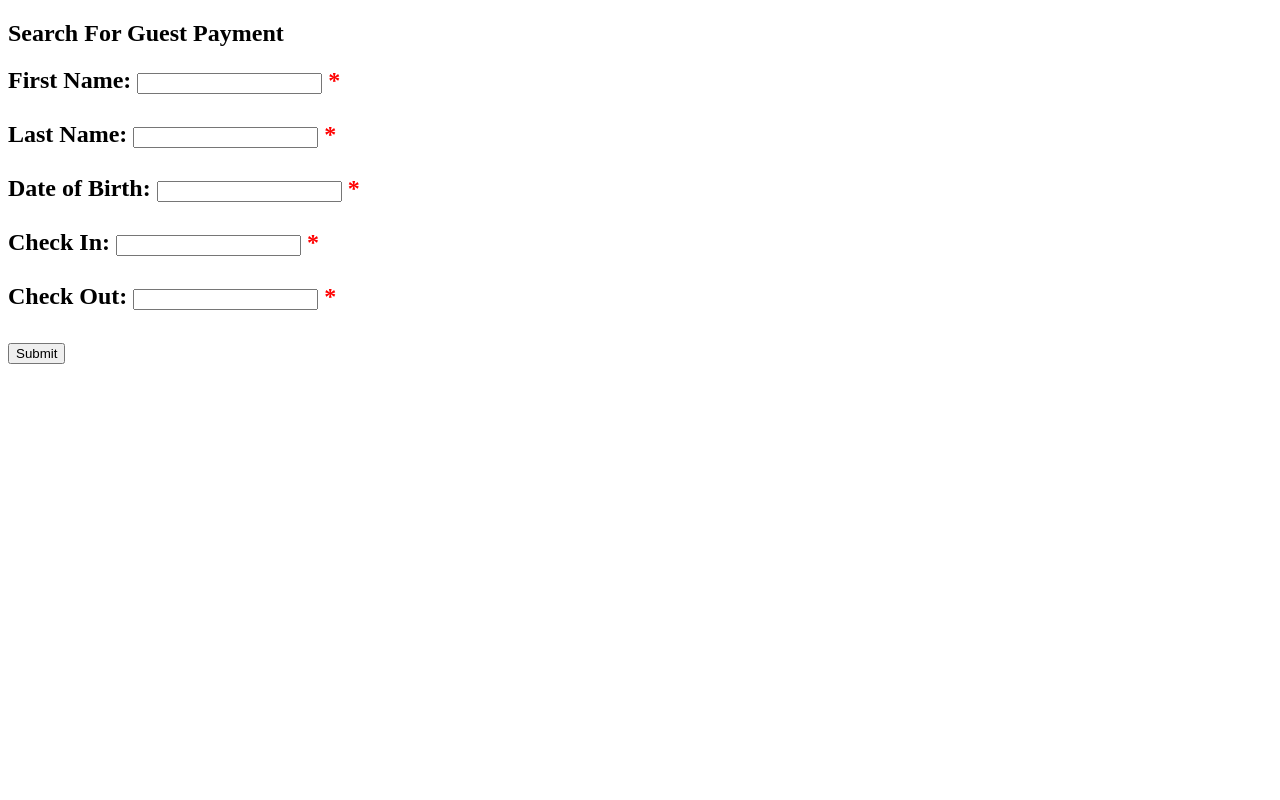
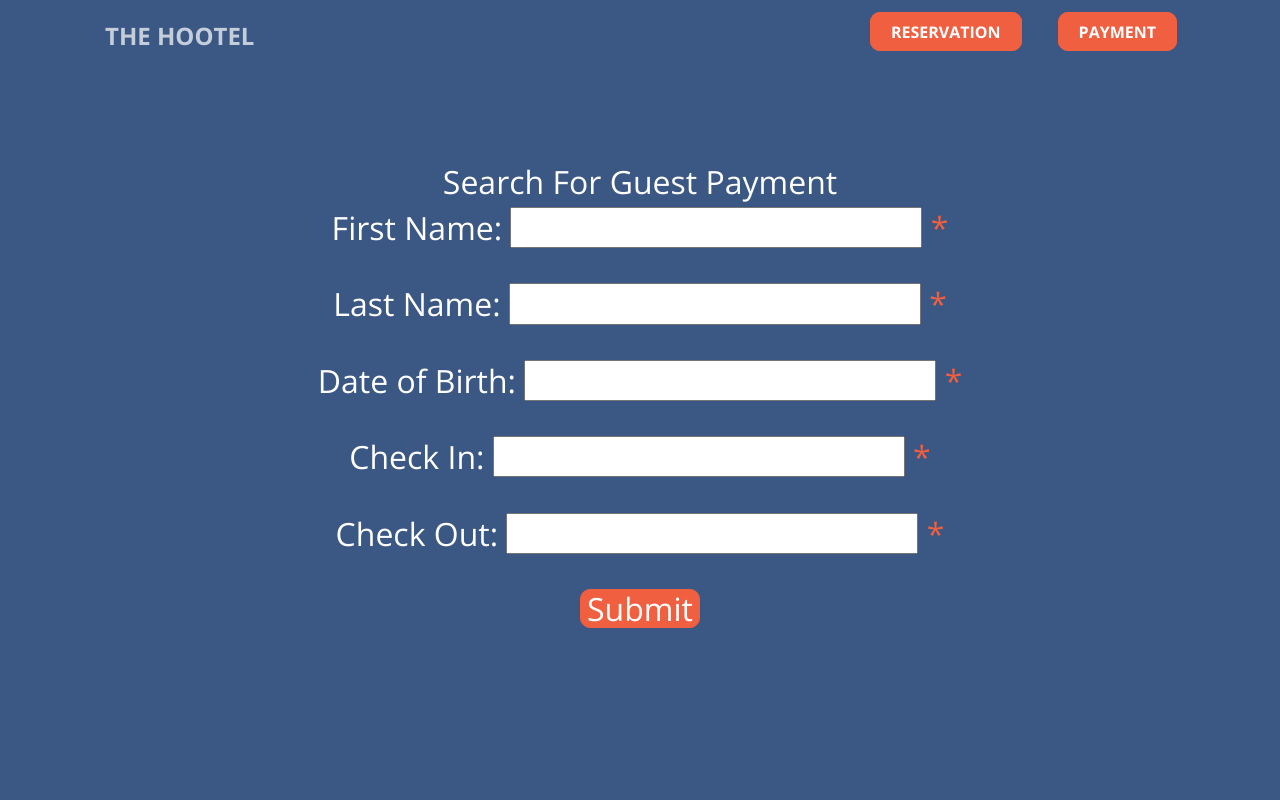
Before and after one commit to rlh2ph/HooTel, a PHP site: page /searchForPayment.php in a window 1280 px wide. Run offline with PHP 8.4, Linux system fonts and the light colour scheme; data that the repository does not hold is empty.

Commit message:
added navbar to payment pages

```diff
--- a/searchForPayment.php
+++ b/searchForPayment.php
@@ -1,16 +1,39 @@
 <!DOCTYPE HTML>
 <html>
-<head>
-<style>
-.error {color: #FF0000;}
-</style>
-</head>
-<body>
-
-
 <?php
   $mysqli = new mysqli("mysql.cs.virginia.edu", "am7eu", "u9KzwMUi", "am7eu_dbproject");
 ?>
+<head>
+
+  <meta charset="utf-8">
+  <meta name="viewport" content="width=device-width, initial-scale=1, shrink-to-fit=no">
+
+  <title>The HooTel</title>
+
+<link rel="shortcut icon" href="img/favicon.png" type="image/x-icon"/>
+
+  <!-- Bootstrap core CSS -->
+  <link href="https://maxcdn.bootstrapcdn.com/bootstrap/4.0.0-beta/css/bootstrap.min.css" rel="stylesheet">
+
+  <!-- Custom fonts for this template -->
+  <link href="https://maxcdn.bootstrapcdn.com/font-awesome/4.7.0/css/font-awesome.min.css" rel="stylesheet" type="text/css">
+  <link href='https://fonts.googleapis.com/css?family=Open+Sans:300italic,400italic,600italic,700italic,800italic,400,300,600,700,800' rel='stylesheet' type='text/css'>
+  <link href='https://fonts.googleapis.com/css?family=Merriweather:400,300,300italic,400italic,700,700italic,900,900italic' rel='stylesheet' type='text/css'>
+
+  <!-- Plugin CSS -->
+  <link href="https://cdnjs.cloudflare.com/ajax/libs/magnific-popup.js/1.1.0/magnific-popup.min.css" rel="stylesheet">
+
+  <!-- Custom styles for this template -->
+  <link href="css/creative.min.css" rel="stylesheet">
+
+<!--Our own css -->
+<link href="reservation.css" rel="stylesheet">
+
+</head>
+  <body>
+
+
+
 <?php
 $fname = $dob = $lname = $checkin = $checkout = "";
 $fnameErr = $dobErr = $lnameErr = $checkinErr = $checkoutErr = "";
@@ -66,26 +89,6 @@ function test_input($data) {
 }
 ?>
 
-<h2>Search For Guest Payment<h2>
-<form method="post" action="<?php echo htmlspecialchars($_SERVER["PHP_SELF"]);?>">
-  First Name: <input type="text" name="fname" value="<?php echo $fname;?>">
-  <span class="error">* <?php echo $fnameErr;?></span>
-  <br><br>
-  Last Name: <input type="text" name="lname" value="<?php echo $lname;?>">
-  <span class="error">* <?php echo $lnameErr;?></span>
-  <br><br>
-  Date of Birth: <input type="text" name="dob" value="<?php echo $dob;?>">
-  <span class="error">* <?php echo $dobErr;?></span>
-  <br><br>
-  Check In: <input type="text" name="checkin" value="<?php echo $checkin;?>">
-  <span class="error">* <?php echo $dobErr;?></span>
-  <br><br>
-  Check Out: <input type="text" name="checkout" value="<?php echo $checkout;?>">
-  <span class="error">* <?php echo $dobErr;?></span>
-  <br><br>
-  <input type="submit" name="submit" value="Submit">
-</form>
-
 <?php
 if($_SERVER['REQUEST_METHOD'] == "POST" and isset($_POST['submit']))
 {
@@ -93,6 +96,7 @@ if($_SERVER['REQUEST_METHOD'] == "POST" and isset($_POST['submit']))
     $paymentAmount = submit($fname,$lname,$dob,$mysqli,$checkin,$checkout);
     $_SESSION['resAmt'] = $paymentAmount;
     header("Location:payment.php");
+    die();
 
 }
 function submit($fname,$lname,$dob,$mysqli,$checkin,$checkout){
@@ -117,5 +121,35 @@ function submit($fname,$lname,$dob,$mysqli,$checkin,$checkout){
 
 ?>
 
+<?php
+  include(dirname(__FILE__).'/components/nav.php');
+?>
+
+<div class="center-screen">
+<h2 class="heading">Search For Guest Payment<h2>
+<form method="post" action="<?php echo htmlspecialchars($_SERVER["PHP_SELF"]);?>">
+  <div class="heading">
+  First Name: <input type="text" name="fname" value="<?php echo $fname;?>">
+  <span class="error">* <?php echo $fnameErr;?></span>
+  <br><br>
+  Last Name: <input type="text" name="lname" value="<?php echo $lname;?>">
+  <span class="error">* <?php echo $lnameErr;?></span>
+  <br><br>
+  Date of Birth: <input type="text" name="dob" value="<?php echo $dob;?>">
+  <span class="error">* <?php echo $dobErr;?></span>
+  <br><br>
+  Check In: <input type="text" name="checkin" value="<?php echo $checkin;?>">
+  <span class="error">* <?php echo $dobErr;?></span>
+  <br><br>
+  Check Out: <input type="text" name="checkout" value="<?php echo $checkout;?>">
+  <span class="error">* <?php echo $dobErr;?></span>
+  <br><br>
+</div>
+  <input type="submit" name="submit" value="Submit">
+</form>
+</div>
+
+
+
 </body>
 </html>
```
Also changed, not shown: payment.php (+52 -19 lines).
